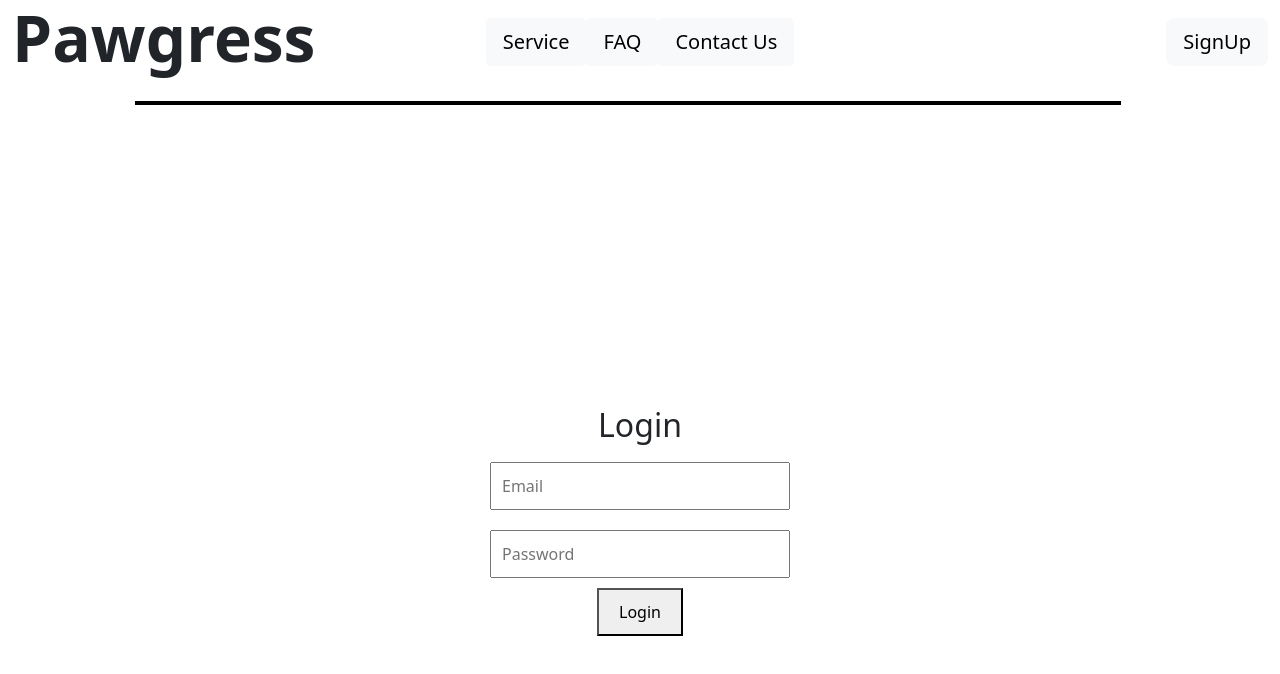
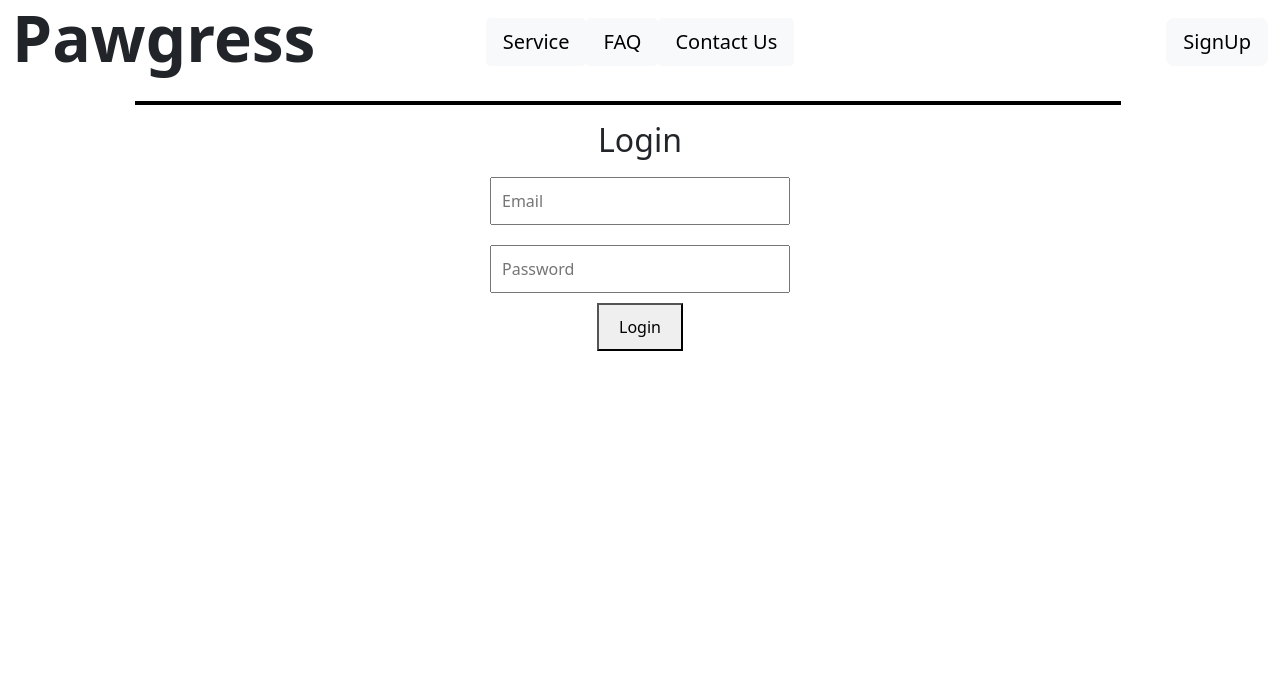
Before and after one commit to Splash-3/Pawgress, a React (Create React App) app in the folder front-end/: page /login in a window 1280 px wide. Shown: the top 674 px of the page. Built offline with nearby package versions, Linux system fonts and the light colour scheme.

Commit message:
Fixed Login Page

```diff
--- a/front-end/src/pages/Login.js
+++ b/front-end/src/pages/Login.js
@@ -12,8 +12,13 @@
     };
 
     return (
-        <div style={{ display: 'flex', flexDirection: 'column', alignItems: 'center', justifyContent: 'center', height: '100vh' }}>
+        <div className="container">
+            <div className="row">
+                <div className='d-flex justify-content-center align-items-center'>
                     <h2>Login</h2>
+                </div>
+            </div>
+            <div style={{ display: 'flex', flexDirection: 'column', alignItems: 'center', justifyContent: 'center' }}>
                 <input
                     type="email"
                     placeholder="Email"
@@ -32,6 +37,7 @@
                     Login
                 </button>
             </div>
+        </div>
     );
 };
 
```
Lines whose indentation alone changed are shown as unchanged.
